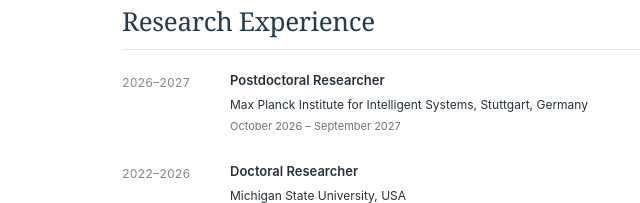
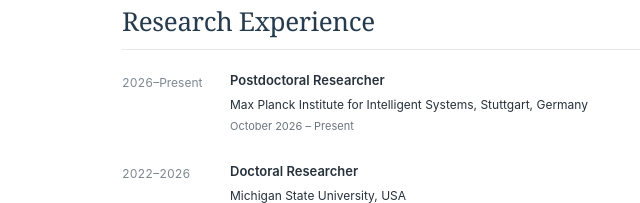
Before and after one commit to taenyun93/taenyun93.github.io, a plain HTML site: page background.html in a window 1280 px wide. Shown: the part 516-719 px from the top of the page, 300-940 px from the left. Drawn offline with Linux system fonts and the light colour scheme.

Commit message:
Mark postdoctoral appointment as ongoing on website and CV

```diff
--- a/background.html
+++ b/background.html
@@ -44,7 +44,7 @@
 <p class="profile-note">Human–AI Interaction<br>Communication · Psychology<br>Cognitive Science</p>
 </aside>
 <main id="main"><p class="page-breadcrumb"><a href="index.html">Home</a> / Background</p><section id="academic-education"><h2>Education</h2><div class="education-list"><div><span class="dates">2022–2026</span><div><h3>PhD in Information and Media</h3><p>Michigan State University</p><p class="detail">Graduate Specialization in Cognitive Science</p></div></div><div><span class="dates">2019–2021</span><div><h3>MSc in Interaction Science</h3><p>Sungkyunkwan University</p><p class="detail">Human–AI Interaction</p></div></div><div><span class="dates">2012–2019</span><div><h3>BA in Psychology &amp; BS in Interdisciplinary Informatics</h3><p>Sungkyunkwan University</p></div></div></div></section><section id="career"><h2>Research Experience</h2><div class="education-list">
-<div><span class="dates">2026–2027</span><div><h3>Postdoctoral Researcher</h3><p>Max Planck Institute for Intelligent Systems, Stuttgart, Germany</p><p class="detail">October 2026 – September 2027</p></div></div>
+<div><span class="dates">2026–Present</span><div><h3>Postdoctoral Researcher</h3><p>Max Planck Institute for Intelligent Systems, Stuttgart, Germany</p><p class="detail">October 2026 – Present</p></div></div>
 <div><span class="dates">2022–2026</span><div><h3>Doctoral Researcher</h3><p>Michigan State University, USA</p><p class="detail">SCAMP Lab · September 2022 – August 2026</p><p class="detail">MLG Lab · September 2023 – August 2026 · Lab Coordinator (from April 2025)</p><p class="detail">NOMLab · September 2023 – January 2025</p><p class="detail">SPARTIE Lab · September 2022 – December 2023</p></div></div>
 <div><span class="dates">Summer 2025</span><div><h3>Summer Research Intern</h3><p>Social and Responsible AI Team, Nokia Bell Labs, Cambridge, UK</p><p class="detail">June – August 2025 · Advisors: Dr. Daniele Quercia and Dr. Edyta Bogucka</p></div></div>
 <div><span class="dates">2021–2022</span><div><h3>Researcher</h3><p>Interaction Science Research Center, Sungkyunkwan University, South Korea</p><p class="detail">September 2021 – August 2022</p></div></div>
```
Also changed, not shown: 1 other file.
